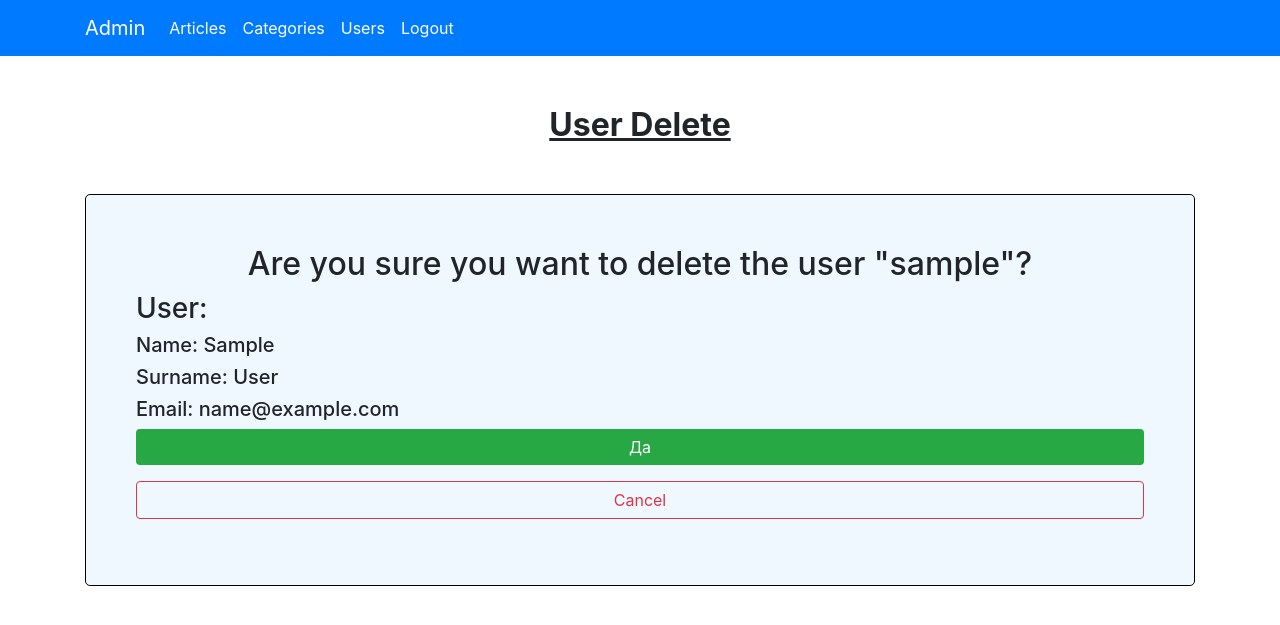
After one commit to big-arturka/test_task, a Django app: page /accounts/1/delete/ in a window 1280 px wide. The commit adds this page. Shown: the top 625 px of the page. Run offline with Django 3.2, Linux system fonts and the light colour scheme; the visitor is signed in with stand-in values (Sample User, id 1); data comes from the database, SQL or seed files in the repository; some libraries are stand-ins or nearby versions.

Commit message:
Добавлены представление и шаблон для удаления юзера. Исправлены сслыки в шаблонах. Прописаны и исправлены url-паттерны.

```diff
--- /dev/null
+++ b/source/accounts/templates/users/user_delete.html
@@ -0,0 +1,21 @@
+{% extends 'base.html' %}
+
+{% block title %}User Delete{% endblock %}
+
+{% block content %}
+    <h2 class="title">User Delete</h2>
+    <div class="user-delete-container">
+        <h2 style="text-align: center">Are you sure you want to delete the user "{{ user.username }}"?</h2>
+        {% if user.first_name or user.last_name or user.email %}
+            <h3> User: </h3>
+            <h5>Name: {{ user.first_name }}</h5>
+            <h5>Surname: {{ user.last_name }}</h5>
+            <h5>Email: {{ user.email }}</h5>
+        {% endif %}
+        <form action="{% url "accounts:delete" user.pk %}" method="post">
+            {% csrf_token %}
+            <p><input class="btn btn-block btn-success" type="submit" value="Да"></p>
+            <p><a class="btn btn-block btn-outline-danger" href="{% url 'accounts:list' %}">Cancel</a></p>
+        </form>
+    </div>
+{% endblock %}
--- a/source/accounts/templates/users/users_view.html
+++ b/source/accounts/templates/users/users_view.html
@@ -12,6 +12,7 @@
                 <th scope="col">Name</th>
                 <th scope="col">Surname</th>
                 <th scope="col">Username</th>
+                <th scope="col">Actions</th>
                 </tr>
             </thead>
             {% for user in users %}
@@ -21,6 +22,9 @@
                         <td><a class="link" href="{% url 'accounts:detail' user.pk %}">{{ user.first_name }}</a></td>
                         <td><a class="link" href="{% url 'accounts:detail' user.pk %}">{{ user.last_name }}</a></td>
                         <td><a class="link" href="{% url 'accounts:detail' user.pk %}">{{ user.username }}</a></td>
+                        <td><a class="link btn btn-outline-dark" href="{% url 'accounts:detail' user.pk %}">Detail</a>
+                         || <a class="link btn btn-outline-dark" href="{% url 'accounts:change' user.pk %}">Edit</a> ||
+                        <a class="link btn btn-outline-danger" href="{% url 'accounts:delete' user.pk %}">Delete</a></td>
                         </tr>
                     </tbody>
             {% endfor %}
--- a/source/accounts/urls.py
+++ b/source/accounts/urls.py
@@ -1,6 +1,7 @@
 from django.urls import path
 from django.contrib.auth.views import LoginView, LogoutView
-from accounts.views import RegisterView, UserDetailView, UsersListView, UserPasswordChangeView, UserChangeView
+from accounts.views import RegisterView, UserDetailView, UsersListView, UserPasswordChangeView, UserChangeView, \
+    UserDeleteView
 
 app_name = 'accounts'
 
@@ -11,5 +12,6 @@ urlpatterns = [
     path('<int:pk>/', UserDetailView.as_view(), name='detail'),
     path('list/', UsersListView.as_view(), name='list'),
     path('<int:pk>/update/', UserChangeView.as_view(), name='change'),
+    path('<int:pk>/delete/', UserDeleteView.as_view(), name='delete'),
     path('password-change/', UserPasswordChangeView.as_view(), name='password_change'),
 ]
--- a/source/accounts/views.py
+++ b/source/accounts/views.py
@@ -1,16 +1,17 @@
 from django.contrib.auth import login, get_user_model, update_session_auth_hash
 from django.contrib.auth.mixins import LoginRequiredMixin, PermissionRequiredMixin, UserPassesTestMixin
-from django.contrib.auth.models import User
 from django.http import HttpResponseRedirect
 from django.shortcuts import redirect
-from django.urls import reverse
-from django.views.generic import CreateView, DetailView, ListView, UpdateView
+from django.urls import reverse, reverse_lazy
+from django.views.generic import CreateView, DetailView, ListView, UpdateView, DeleteView
+
 
 from accounts.forms import MyUserCreationForm, UserChangeForm, PasswordChangeForm
+from accounts.models import CustomUser
 
 
 class RegisterView(CreateView):
-    model = User
+    model = get_user_model()
     template_name = 'users/user_create.html'
     form_class = MyUserCreationForm
 
@@ -24,7 +25,7 @@ class RegisterView(CreateView):
         if not next_url:
             next_url = self.request.POST.get('next')
         if not next_url:
-            next_url = reverse('index')
+            next_url = reverse('news_client:index')
         return next_url
 
 
@@ -44,7 +45,7 @@ class UsersListView(PermissionRequiredMixin, ListView):
     permission_required = 'accounts.can_view_users'
 
     def get_queryset(self):
-        return User.objects.all()
+        return CustomUser.objects.all()
 
 
 class UserChangeView(UserPassesTestMixin, UpdateView):
@@ -79,3 +80,10 @@ class UserPasswordChangeView(UserPassesTestMixin, UpdateView):
 
     def get_success_url(self):
         return reverse('accounts:detail', kwargs={'pk': self.object.pk})
+
+
+class UserDeleteView(LoginRequiredMixin, DeleteView):
+    template_name = 'users/user_delete.html'
+    model = get_user_model()
+    context_object_name = 'user'
+    success_url = reverse_lazy('accounts:list')
--- a/source/news_client/static/css/style.css
+++ b/source/news_client/static/css/style.css
@@ -80,3 +80,29 @@
     color: white;
     display: inline-block;
 }
+
+.title {
+    font-weight: bold;
+    text-decoration: underline;
+    margin: 50px 0 10px 0;
+    text-align: center;
+}
+
+.category-list-container {
+    margin: 50px 0;
+}
+
+.cat-card {
+    margin: 30px 0;
+}
+
+.user-delete-container {
+    border: solid 1px black;
+    border-radius: 5px;
+    background: aliceblue;
+    width: 100%;
+    height: auto;
+    box-sizing: border-box;
+    padding: 50px;
+    margin-top: 50px;
+}
--- a/source/news_client/templates/article/article_create.html
+++ b/source/news_client/templates/article/article_create.html
@@ -3,7 +3,7 @@
 {% block title %}Create{% endblock %}
 
 {% block content %}
-    <h1>Create Article</h1>
+    <h1 class="title">Create Article</h1>
 
     {% url "news_client:article_create" as action_url %}
     {% include 'partial/form.html' with action_url=action_url form_method='post' %}
--- a/source/news_client/templates/article/article_delete.html
+++ b/source/news_client/templates/article/article_delete.html
@@ -3,6 +3,7 @@
 {% block title %}Delete{% endblock %}
 
 {% block content %}
+    <h1 class="title">Delete Article</h1>
     <h1>Are you sure you want to delete the article "{{ article.title }}"?</h1>
     <p>By: {{ article.user_id }}</p>
     <form action="{% url "news_client:article_delete" article.pk %}" method="post">
--- a/source/news_client/templates/article/article_update.html
+++ b/source/news_client/templates/article/article_update.html
@@ -7,7 +7,7 @@
 {% endblock %}
 
 {% block content %}
-    <h1>Update Article</h1>
+    <h1 class="title">Update Article</h1>
 
     {% url "news_client:article_update" pk=article.pk as action_url %}
     {% include 'partial/form.html' with action_url=action_url form_method='post' button_text='Update' %}
--- a/source/news_client/templates/article/article_view.html
+++ b/source/news_client/templates/article/article_view.html
@@ -1,6 +1,8 @@
 {% extends 'base.html' %}
 
 {% block content %}
+    <h1 class="title">Article Detail</h1>
+
     {% if request.user.is_authenticated %}
         <a class="btn btn-outline-dark btn-block" href="{% url 'news_client:article_create' %}">Add new article...</a>
     {% endif %}
--- a/source/news_client/templates/base.html
+++ b/source/news_client/templates/base.html
@@ -27,7 +27,13 @@
                 <ul class="navbar-nav mr-auto">
                 {% if request.user.is_authenticated %}
                     <li class="nav-item active">
+                        <a class="nav-link" href="{% url 'news_client:index' %}">Articles</a>
+                    </li>
+                    <li class="nav-item active">
                         <a class="nav-link" href="{% url 'news_client:category_list' %}">Categories</a>
+                    </li>
+                    <li class="nav-item active">
+                        <a class="nav-link" href="{% url 'accounts:list' %}">Users</a>
                     </li>
                 {%  endif %}
                 {% if not request.user.is_authenticated %}
--- a/source/news_client/templates/category/category_create.html
+++ b/source/news_client/templates/category/category_create.html
@@ -3,7 +3,7 @@
 {% block title %}Create Category{% endblock %}
 
 {% block content %}
-    <h1>Create Category</h1>
+    <h1 class="title">Create Category</h1>
 
     {% url "news_client:category_create" as action_url %}
     {% include 'partial/form.html' with action_url=action_url form_method='post' %}
--- a/source/news_client/templates/category/category_list.html
+++ b/source/news_client/templates/category/category_list.html
@@ -3,13 +3,14 @@
 {% block title %}Category List{% endblock %}
 
 {% block content %}
+    <h1 class="title">Category List</h1>
 
     {% if request.user.is_authenticated %}
         <a class="btn btn-outline-dark btn-block" href="{% url 'news_client:category_create' %}">Add new category...</a>
     {% endif %}
     <div class="category-list-container">
         {% for category in categories %}
-            <div class="card w-75">
+            <div class="card w-100 cat-card">
                 <div class="card-body">
                     <h5 class="card-title category-block">{{ category.title }}</h5>
                     <h5 class="card-text">
--- a/source/news_client/templates/category/category_update.html
+++ b/source/news_client/templates/category/category_update.html
@@ -3,7 +3,7 @@
 {% block title %}Update Category{% endblock %}
 
 {% block content %}
-    <h1>Update Category</h1>
+    <h1 class="title">Update Category</h1>
 
     {% url "news_client:category_update" pk=article.pk as action_url %}
     {% include 'partial/form.html' with action_url=action_url form_method='post' button_text='Update' %}
--- a/source/news_client/templates/index.html
+++ b/source/news_client/templates/index.html
@@ -1,6 +1,8 @@
 {% extends 'base.html' %}
 
 {% block content %}
+    <h1 class="title">Articles</h1>
+
     <a class="btn btn-outline-dark btn-block" href="{% url 'news_client:article_create' %}">Add new article...</a>
     {% for article in articles %}
         <div class="card mt-4 mb-4">
```
Also changed, not shown: source/accounts/forms.py (+3 -12 lines), source/main/settings.py (+12 -12 lines).
